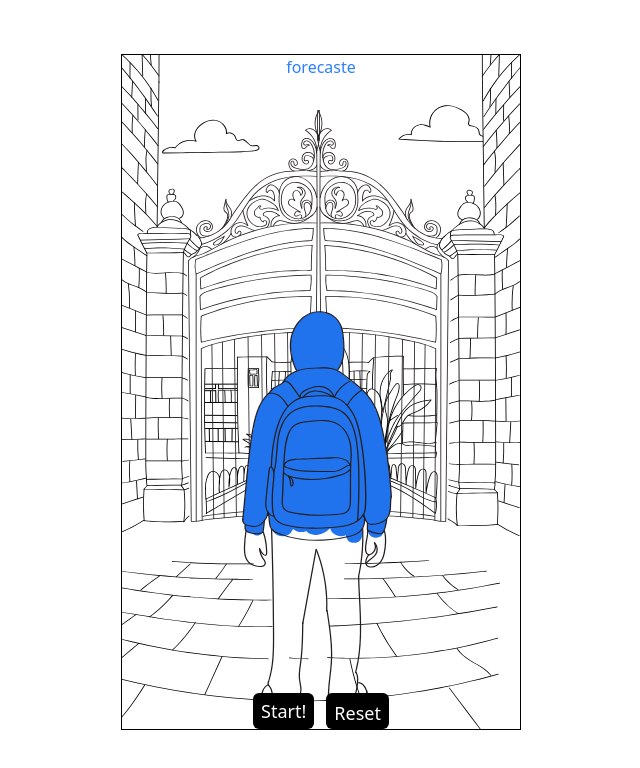
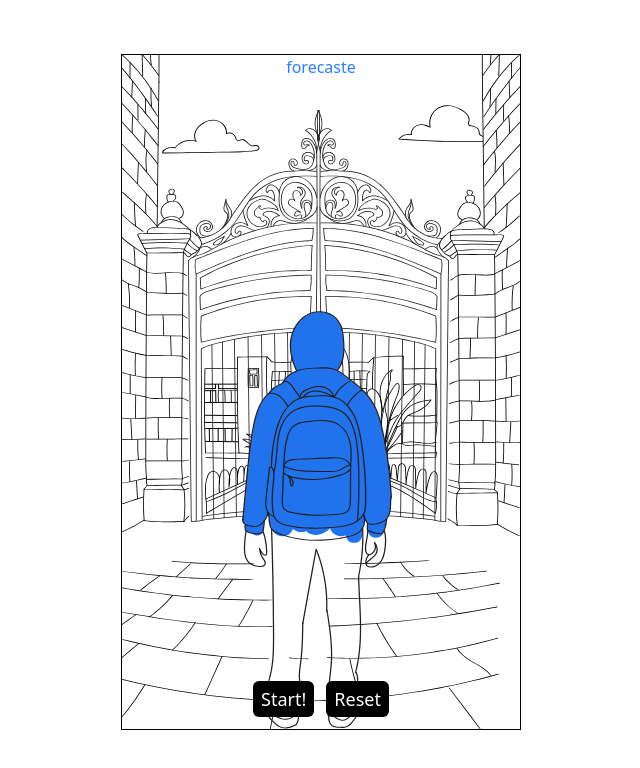
Before and after one commit to beneathatree/forecaste_v2, a Next.js app: page / in a window 1280 px wide. Shown: the top 768 px of the page, without its empty margins (319-959 px from the left). Built offline with nearby package versions, Linux system fonts and the light colour scheme.

Commit message:
resusable button component + some tailwind experiments

```diff
--- /dev/null
+++ b/app/components/functions/basicButton.tsx
@@ -0,0 +1,18 @@
+"use client"
+
+import type React from "react";
+
+type Props = {
+	text?: string;
+} & React.ButtonHTMLAttributes<HTMLButtonElement>;
+
+const BasicButton = ({ text = "", className = "", ...props }: Props) => {
+	return (
+		<button
+			className={`z-30 font-sans text-lg pt-1 pb-1 pr-2 pl-2 bg-black text-white rounded-md transition-all duration-200 ${className}`}
+			{...props}>{text}
+		</button>
+	);
+};
+
+export default BasicButton;
--- a/app/page.tsx
+++ b/app/page.tsx
@@ -11,6 +11,7 @@ import RightGate from "./components/svg/rightGate";
 import Human from "./components/svg/human";
 import { gateOpen } from "./components/functions/gateOpen";
 import { resetGame } from "./components/functions/resetGame";
+import BasicButton from "./components/functions/basicButton";
 
 //gsap animation on click of #start-btn:
 const startGame = () => {
@@ -43,20 +44,12 @@ export default function Home() {
         <Human className="absolute z-20 bottom-0 right-[152.923px] left-[120px]"/>
       </div>
       <div
-        className="z-[30] h-[650px] w-full flex items-end justify-center relative"
+        className="z-[30] h-[650px] w-full flex items-end pb-3 justify-center relative"
         id="viewport">
         <div id="buttonContainer"
           className="flex flex-row gap-3">
-          <button
-            className="z-30 font-sans text-lg pt-1 pb-1 pr-2 pl-2 bg-black text-white rounded-md"
-            id="start-btn"
-            onClick={startGame}>Start!
-          </button>
-          <button
-            className="z-30 font-sans text-lg pt-1 pb -1 pr-2 pl-2 bg-black text-white rounded-md"
-            id="start-btn"
-            onClick={resetGame}>Reset
-          </button>
+          <BasicButton id="start-btn" text="Start!" onClick={startGame} className="hover:bg-gray-800"/>
+          <BasicButton id="reset-btn" text="Reset" onClick={resetGame} className="hover:bg-red-500"/>
         </div>
       </div>
     </div>
```
Also changed, not shown: app/adjustment/page.tsx (added).
